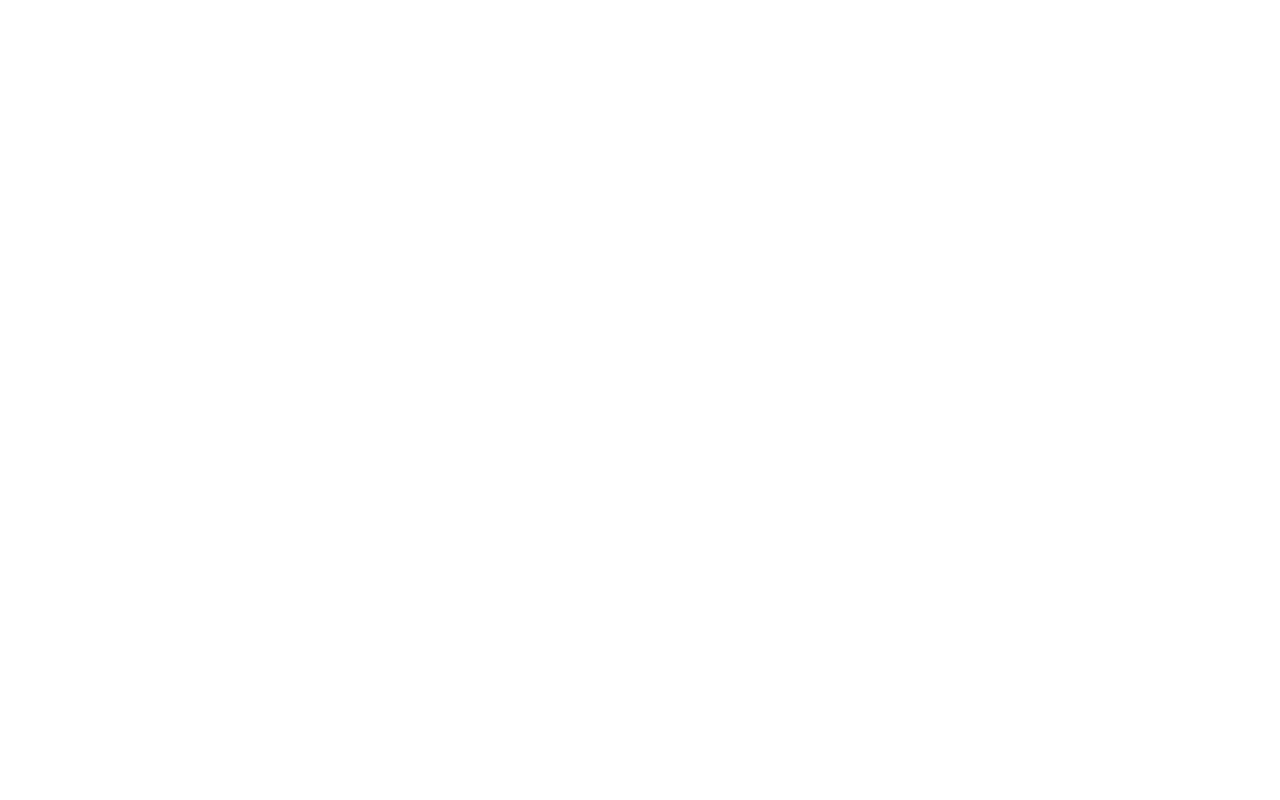
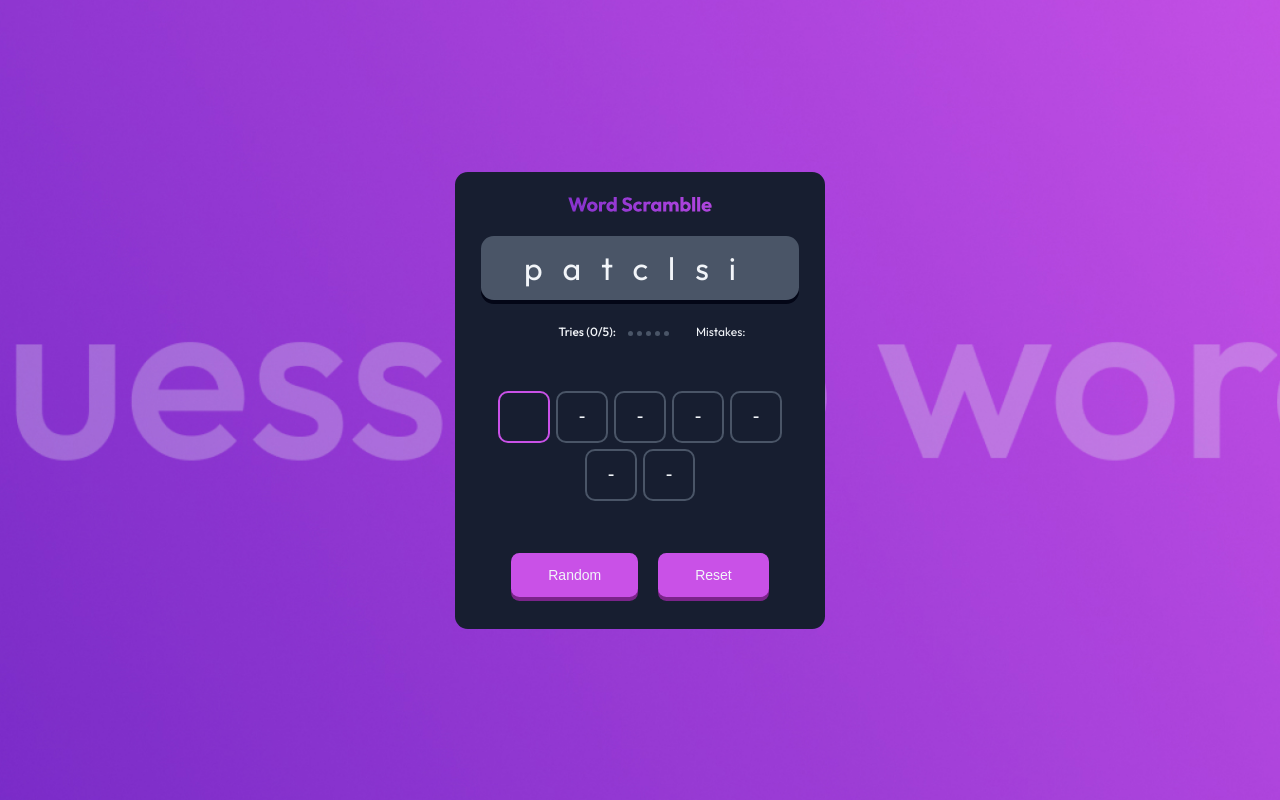
Before and after one commit to oduntane/guess-the-word, a website with bundled scripts: page index.html in a window 1280 px wide. Built offline with nearby package versions, Linux system fonts and the light colour scheme.

Commit message:
feat: complete the game logic and UI

```diff
--- a/index.html
+++ b/index.html
@@ -12,6 +12,23 @@
   </head>
   <body>
     <main id="app">
+      <img class="logo" src="/word-scramblle-logo.svg" alt="World Scramble Game Logo"/>
+      <p id="word-display" class="text-large">
+      </p>
+      <div class="warning text-small">
+        <div id="trials">
+          <span id="num-of-trials">Tries (4/5):</span>
+          <span id="trial-progress">
+          </span>
+        </div>
+        <span id="mistakes"></span>
+      </div>
+      <div id="input-display" class="text-medium">
+      </div>
+      <div class="buttons text-button">
+        <button id="random">Random</button>
+        <button id="reset">Reset</button>
+      </div>
     </main>
     <script type="module" src="/src/main.js"></script>
   </body>
--- a/package.json
+++ b/package.json
@@ -7,8 +7,5 @@
     "dev": "vite",
     "build": "vite build",
     "preview": "vite preview"
-  },
-  "devDependencies": {
-    "vite": "^6.2.0"
   }
 }
--- a/src/main.js
+++ b/src/main.js
@@ -1 +1,141 @@
 import './style.css'
+
+
+const words = [
+    "planet", "jumble", "castle", "rocket", "garden", "sunset", "branch", "circle", "button", "flight",
+    "forest", "bridge", "silver", "camera", "hunter", "glider", "window", "target", "pencil", "drawer",
+    "singer", "pirate", "gadget", "cookie", "wallet", "pepper", "mirror", "anchor", "puzzle", "orange",
+    "shadow", "fabric", "stream", "moment", "ribbon", "bucket", "quartz", "velvet", "wander", "shovel",
+    "danger", "travel", "chorus", "bishop", "rocket", "bubble", "bright", "rescue", "vacuum", "object",
+    "bishop", "winter", "jumper", "remote", "sprint", "harbor", "turkey", "drawer", "circle", "grapes",
+    "folder", "tomato", "ticket", "reward", "chorus", "castle", "muscle", "magnet", "dollar", "random",
+    "freeze", "vision", "silent", "clocks", "orange", "turtle", "mirror", "planet", "travel", "wizard",
+    "glimpse", "capture", "venture", "journey", "holiday", "plastic", "diamond", "fantasy", "archive", "balance",
+    "curious", "justice", "fortune", "graphic", "impress", "marshal", "network", "passion", "respect", "texture"
+];
+
+
+class GuessApp {
+    scrambledWordView = document.querySelector('#word-display')
+    numOfTrialsView = document.querySelector('#num-of-trials')
+    trialProgressView = document.querySelector('#trial-progress')
+    mistakesView = document.querySelector('#mistakes')
+    inputView = document.querySelector('#input-display')
+    randomBtn = document.querySelector('#random')
+    resetBtn = document.querySelector('#reset')
+
+    constructor() {
+        this.state = {}
+        this.resetState()
+
+        this.inputView.addEventListener('keyup', (event) => {
+
+            if (event.key === this.state.word[this.state.guessed.length]) {
+                this.state.guessed += event.key
+
+                if(this.state.guessed === this.state.word) {
+                    alert('🎉 Success')
+                    this.resetState()
+                    this.updateUI()
+                }
+
+            } else {
+                if(this.state.numOfTries >= 5) {
+                    let current = this.inputView.children[this.state.guessed.length]
+                    current.disabled = true
+                    current.focus(false)
+                    this.resetState()
+                    return
+                } else {
+                    this.state.numOfTries++
+                    this.state.wrongCharacters.push(event.key)
+                }
+            }
+            this.updateUI()
+        })
+
+
+
+        this.randomBtn.addEventListener('click', () => {
+            this.resetState()
+            this.updateUI()
+        })
+
+        this.resetBtn.addEventListener('click', () => {
+            this.resetState(this.state.word)
+            this.updateUI()
+        })
+
+        this.updateUI()
+    }
+
+    resetState(word) {
+        this.state = {}
+        this.state.word = word ? word : GuessApp.getRandomWord()
+        this.state.scrambledWord = GuessApp.getScrambledWord(this.state.word)
+        this.state.numOfTries = 0
+        this.state.wrongCharacters = []
+        this.state.guessed = ""
+    }
+
+    /*
+        It updates the UI based on the current state
+     */
+    updateUI() {
+        this.scrambledWordView.textContent = `${this.state.scrambledWord}`
+        this.numOfTrialsView.textContent = `Tries (${this.state.numOfTries}/5):`
+        this.mistakesView.textContent = `Mistakes: ${this.state.wrongCharacters.join(', ')}`
+        this.trialProgressView.innerHTML = ''
+        this.inputView.innerHTML = ''
+
+        for (let i = 0; i < 5; i++) {
+            let trialProgress = document.createElement('span')
+
+            if ((i - this.state.numOfTries) < 0) {
+                trialProgress.classList.add("completed")
+            }
+            this.trialProgressView.appendChild(trialProgress)
+        }
+
+        for(let i = 0; i < this.state.word.length; i++) {
+            let input = document.createElement("input")
+            input.type = 'text'
+            input.maxLength = 1
+            input.value = this.state.guessed[i] ? this.state.guessed[i] : "-"
+            input.disabled = true
+
+
+            input.addEventListener('focus', () => {
+                input.value = ''
+            })
+
+            this.inputView.appendChild(input)
+        }
+
+        let current = this.inputView.children[this.state.guessed.length]
+        current.disabled = false
+        current.classList.add('current')
+        current.focus()
+
+    }
+
+
+    static getRandomWord() {
+        return words[Math.floor(Math.random() * words.length)]
+    }
+
+
+    static getScrambledWord(word) {
+        const chars = word.split('');
+
+        for (let i = chars.length - 1; i > 0; i--) {
+            const j = Math.floor(Math.random() * (i + 1));
+            [chars[i], chars[j]] = [chars[j], chars[i]];
+        }
+
+        return chars.join('');
+    }
+}
+
+
+const app = new GuessApp()
--- a/src/style.css
+++ b/src/style.css
@@ -0,0 +1,150 @@
+*,
+*::before,
+*::after {
+    box-sizing: border-box;
+    margin: unset;
+    padding: unset;
+}
+
+:root {
+    --color-purple-emperor: #7429C6;
+    --color-bubblegum-pink: #C951E7;
+    --color-imperial: #672171;
+    --color-fly-by-night: #4A5567;
+    --color-robotic-gods: #97A3B6;
+    --color-obsidian-shard: #030616;
+    --color-dark-knight: #171E30;
+    --color-chefs-hat: #F2F5F9;
+    font-size: 16px;
+}
+
+
+body {
+    min-height: 100vh;
+    background-image: url("/bg-guess-the-word.jpg");
+    background-repeat: no-repeat;
+    background-position: center;
+    background-size: cover;
+    display: grid;
+    justify-content: center;
+    align-content: center;
+    font-family: Outfit, sans-serif;
+}
+
+#app {
+    background-color: var(--color-dark-knight);
+    border-radius: 0.8em;
+    padding: 24px 26px 32px;
+    max-width: 370px;
+}
+
+.text-large {
+    font-size: 32px;
+}
+
+.text-medium {
+    font-size: 20px;
+}
+
+.text-small {
+    font-size: 12px;
+}
+
+.text-button {
+    font-size: 14px;
+}
+
+.logo {
+    display: block;
+    margin-inline: auto;
+    margin-block-end: 24px;
+}
+
+#word-display {
+    background-color: var(--color-fly-by-night);
+    color: var(--color-chefs-hat);
+    text-align: center;
+    letter-spacing: 0.625em;
+    padding-block: 12px;
+    border-radius: 0.4em;
+    margin-block-end: 24px;
+    box-shadow: 0 4px 0 0 #030616;
+}
+
+#trials {
+    color: var(--color-chefs-hat);
+    display: inline-block;
+    width: 50%;
+    font-weight: 500;
+}
+
+#trial-progress {
+    display: inline-flex;
+    gap: 4px;
+    margin-left: 10px;
+    /*vertical-align: 15%;*/
+}
+
+#trial-progress > span {
+    background-color: var(--color-fly-by-night);
+    width: 5px;
+    aspect-ratio: 1/1;
+    border-radius: 50%;
+}
+
+#trial-progress > span.completed {
+    background-color: var(--color-purple-emperor);
+}
+
+#mistakes {
+    width: 50%;
+    color:  var(--color-chefs-hat);
+}
+
+.warning {
+    margin-bottom: 52px;
+    text-align: center;
+}
+
+#input-display {
+    display: flex;
+    justify-content: center;
+    gap: 6px;
+    margin-bottom: 52px;
+    flex-wrap: wrap;
+}
+
+#input-display input[type="text"] {
+    padding: 6px 16px;
+    max-width: 52px;
+    aspect-ratio: 1 / 1;
+    border: 2px solid var(--color-fly-by-night);
+    background-color: inherit;
+    border-radius: 0.5em;
+    color: var(--color-chefs-hat);
+    text-align: center;
+    font-size: inherit;
+}
+
+
+#input-display input[type="text"].current:focus {
+    border-color: var(--color-bubblegum-pink);
+    outline: none;
+}
+
+.buttons {
+    display: flex;
+    padding-inline: 57px;
+    gap: 20px;
+    justify-content: center;
+}
+
+.buttons button {
+    padding: 14px 37px;
+    background-color: var(--color-bubblegum-pink);
+    color: var(--color-chefs-hat);
+    border: none;
+    border-radius: 0.6em;
+    font-size: inherit;
+    filter: drop-shadow(0 4px 0 #7b248a);
+}
```
Also changed, not shown: 1 other file.
